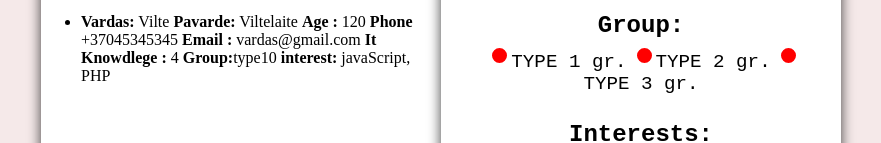
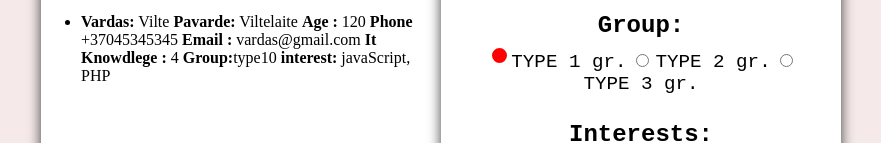
Before and after one commit to Justsalt/FormTest, a plain HTML site: page form.html in a window 1280 px wide. Shown: the part 379-522 px from the top of the page, without its empty margins (199-1080 px from the left). Drawn offline with Linux system fonts and the light colour scheme.

Commit message:
Pataisytas

```diff
--- a/form.css
+++ b/form.css
@@ -166,8 +166,7 @@
     top: -2px;
     left: -1px;
     position: relative;
-    background-color: var(--redColor);
-    content: '';
+    background-color: white content: '';
     display: inline-block;
     visibility: visible;
     border: 2px solid white;
```
Also changed, not shown: form.html (+1 -0 lines).
